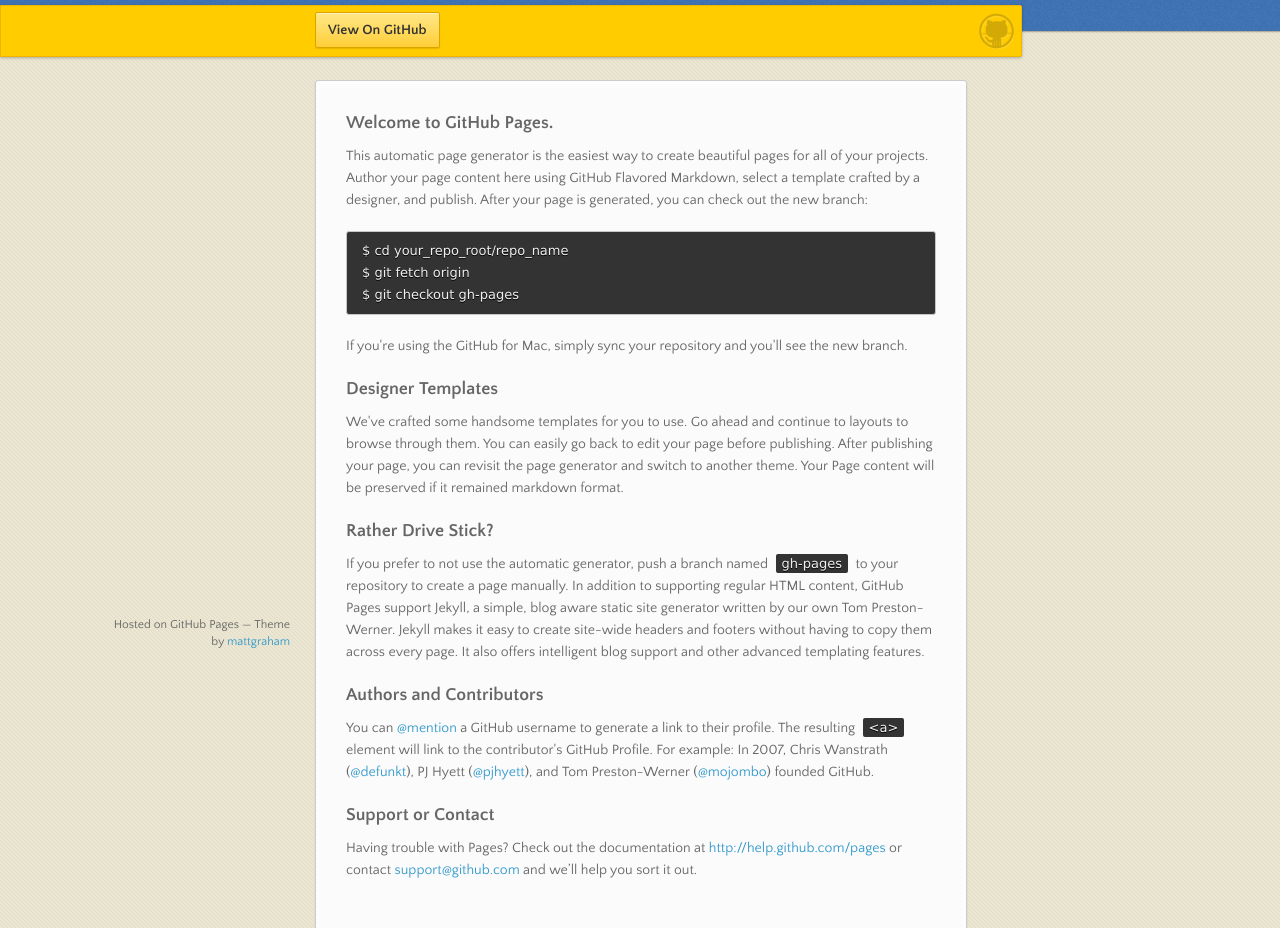
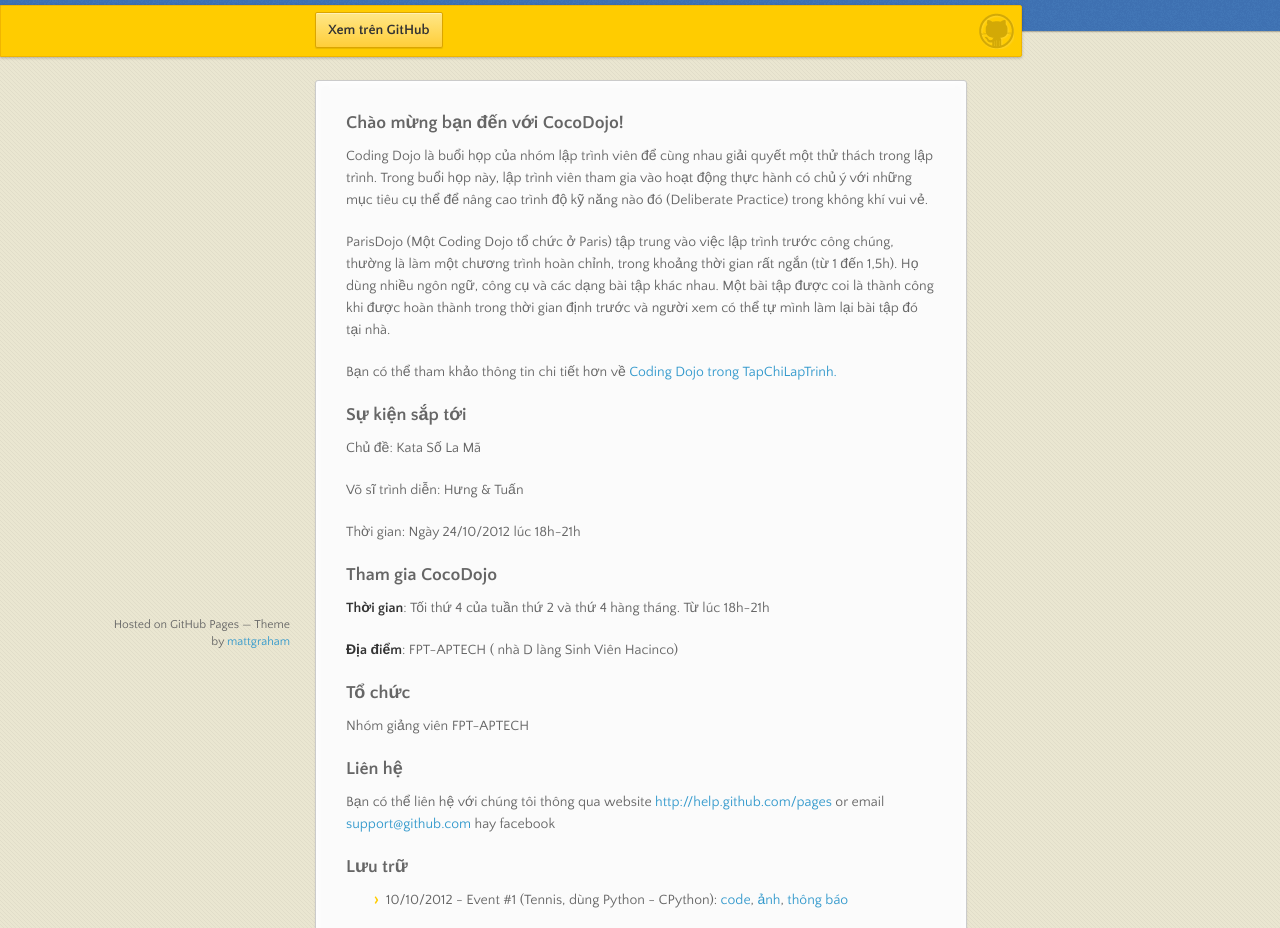
Before and after one commit to cocodojo/cocodojo.github.com, a plain HTML site: page index.html in a window 1280 px wide. Shown: the part 110-1038 px from the top of the page. Drawn offline with nearby package versions, Linux system fonts and the light colour scheme.

Commit message:
Update index.html
Thay đổi giao diện và cập nhật nội dung cho event #2 số La Mã

```diff
--- a/index.html
+++ b/index.html
@@ -17,14 +17,14 @@
   <body>
 
       <header>
-        <h1>Cocodojo.github.com</h1>
-        <p>cocodojo.github.com</p>
+        <h1>CocoDojo</h1>
+        <p>Coding is Cool ;-)</p>
       </header>
 
       <div id="banner">
         <span id="logo"></span>
 
-        <a href="https://github.com/cocodojo" class="button fork"><strong>View On GitHub</strong></a>
+        <a href="https://github.com/cocodojo" class="button fork"><strong>Xem trên GitHub</strong></a>
       </div><!-- end banner -->
 
     <div class="wrapper">
@@ -32,32 +32,34 @@
         <ul></ul>
       </nav>
       <section>
-        <h3>Welcome to GitHub Pages.</h3>
+        <h3>Chào mừng bạn đến với CocoDojo!</h3>
 
-<p>This automatic page generator is the easiest way to create beautiful pages for all of your projects. Author your page content here using GitHub Flavored Markdown, select a template crafted by a designer, and publish. After your page is generated, you can check out the new branch:</p>
+<p>Coding   Dojo là buổi họp của nhóm lập trình viên để cùng nhau giải quyết một   thử thách trong lập trình. Trong buổi họp này, lập trình viên tham gia   vào hoạt động thực hành có chủ ý với những mục tiêu cụ thể để nâng cao   trình độ kỹ năng nào đó (Deliberate Practice) trong không khí vui vẻ.</p>
+<p>  ParisDojo   (Một Coding Dojo tổ chức ở Paris) tập trung vào việc lập trình trước   công chúng, thường là làm một chương trình hoàn chỉnh, trong khoảng thời   gian rất ngắn (từ 1 đến 1,5h). Họ dùng nhiều ngôn ngữ, công cụ và các   dạng bài tập khác nhau. Một bài tập được coi là thành công khi được hoàn   thành trong thời gian định trước và người xem có thể tự mình làm lại   bài tập đó tại nhà.</p>
+<p>  Bạn có thể tham khảo thông tin chi tiết hơn về <a href="https://tapchilaptrinh.wordpress.com/2012/09/29/coding-dojo-la-gi/">Coding Dojo trong TapChiLapTrinh.</a></p>
+<h3>Sự kiện sắp tới</h3>
+<p>Chủ đề: Kata Số La Mã</p>
+<p>Võ sĩ trình diễn: Hưng &amp; Tuấn</p>
+<p>Thời gian: Ngày 24/10/2012 lúc 18h-21h</p>
+<h3>Tham gia CocoDojo</h3>
 
-<pre><code>$ cd your_repo_root/repo_name
-$ git fetch origin
-$ git checkout gh-pages
-</code></pre>
+<p><strong>Thời gian</strong>: Tối thứ 4 của tuần thứ 2 và thứ 4 hàng tháng. Từ lúc 18h-21h</p>
+<p><strong>Địa điểm</strong>:  FPT-APTECH (  nhà D làng Sinh Viên Hacinco)</p>
 
-<p>If you're using the GitHub for Mac, simply sync your repository and you'll see the new branch.</p>
+<h3 id="lu_tr">Tổ chức</h3>
 
-<h3>Designer Templates</h3>
+<p>Nhóm giảng viên FPT-APTECH</p>
 
-<p>We've crafted some handsome templates for you to use. Go ahead and continue to layouts to browse through them. You can easily go back to edit your page before publishing. After publishing your page, you can revisit the page generator and switch to another theme. Your Page content will be preserved if it remained markdown format.</p>
+<h3>Liên hệ</h3>
 
-<h3>Rather Drive Stick?</h3>
-
-<p>If you prefer to not use the automatic generator, push a branch named <code>gh-pages</code> to your repository to create a page manually. In addition to supporting regular HTML content, GitHub Pages support Jekyll, a simple, blog aware static site generator written by our own Tom Preston-Werner. Jekyll makes it easy to create site-wide headers and footers without having to copy them across every page. It also offers intelligent blog support and other advanced templating features.</p>
-
-<h3>Authors and Contributors</h3>
-
-<p>You can <a href="https://github.com/blog/821" class="user-mention">@mention</a> a GitHub username to generate a link to their profile. The resulting <code>&lt;a&gt;</code> element will link to the contributor's GitHub Profile. For example: In 2007, Chris Wanstrath (<a href="https://github.com/defunkt" class="user-mention">@defunkt</a>), PJ Hyett (<a href="https://github.com/pjhyett" class="user-mention">@pjhyett</a>), and Tom Preston-Werner (<a href="https://github.com/mojombo" class="user-mention">@mojombo</a>) founded GitHub.</p>
-
-<h3>Support or Contact</h3>
-
-<p>Having trouble with Pages? Check out the documentation at <a href="http://help.github.com/pages">http://help.github.com/pages</a> or contact <a href="mailto:support@github.com">support@github.com</a> and we’ll help you sort it out.</p>
+<p>Bạn có thể liên hệ với chúng tôi thông qua website <a href="http://help.github.com/pages">http://help.github.com/pages</a> or email <a href="mailto:support@github.com">support@github.com</a> hay facebook </p>
+<h3 id="lu_tr2">Lưu trữ</h3>
+<ul>
+  <li>10/10/2012 - Event #1 (Tennis, dùng Python - CPython): <a href="https://github.com/HaNoiCodingDojo/HNCDSession1">code</a>, <a href="http://www.flickr.com/photos/sergestinckwich/sets/72157626521205638/">ảnh</a>, <a href="http://blog.hanoilug.org/?p=123">thông báo</a></li>
+</ul>
+<ul>
+  <li>24/10/2012 - Event #2 (Số La Mã): <a href="https://github.com/HaNoiCodingDojo/HNCDSession2">code</a>      </li>
+</ul>
       </section>
       <footer>
         <p><small>Hosted on GitHub Pages &mdash; Theme by <a href="http://twitter.com/#!/michigangraham">mattgraham</a></small></p>
```
